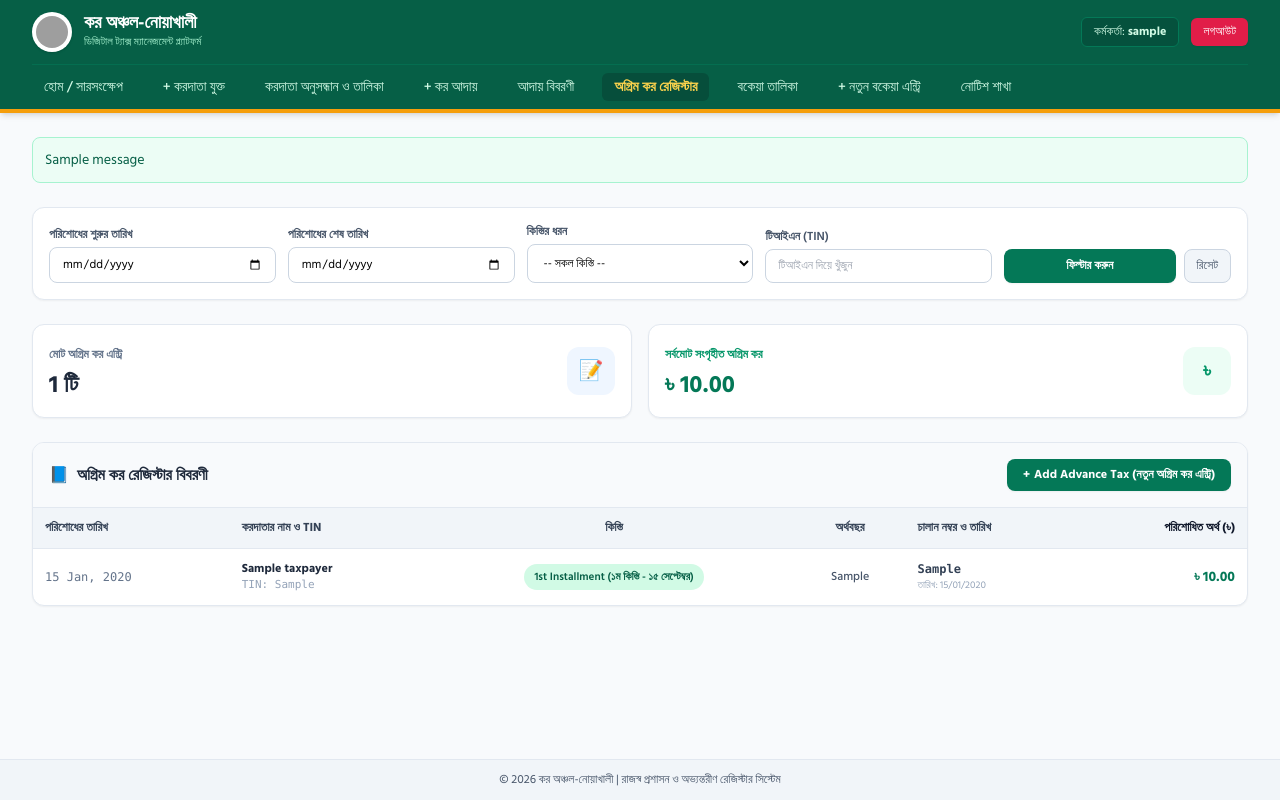
After one commit to Abu-Kowcher-Rmstu2/tax_management, a Django app: page /registers/advance/ in a window 1280 px wide. The commit adds this page. Run offline with Django 4.2, Linux system fonts and the light colour scheme; a user stored in the database is signed in; tables that the repository leaves empty hold one stand-in row (values such as "Sample post"); one stand-in notice (Sample message) is shown; some libraries are stand-ins or nearby versions; grey boxes are pictures that could not be loaded.

Commit message:
advance tax module added 21 sep

```diff
--- a/tax_manager/core/templates/core/arrear_list.html
+++ b/tax_manager/core/templates/core/arrear_list.html
@@ -40,7 +40,7 @@
                 <a href="{% url 'view_collections' %}" class="px-3 py-1 rounded-md hover:bg-emerald-700 transition text-emerald-100">আদায় বিবরণী</a>
                 <a href="{% url 'advance_register' %}" class="px-3 py-1 rounded-md hover:bg-emerald-700 transition text-emerald-100">অগ্রিম কর রেজিস্টার</a>
                 <a href="{% url 'arrear_list' %}" class="px-3 py-1 rounded-md bg-emerald-900 text-amber-300">বকেয়া তালিকা</a>
-                <a href="{% url 'arrear_register' %}" class="px-3 py-1 rounded-md hover:bg-emerald-700 transition text-emerald-100">+ নতুন বকেয়া এন্ট্রি</a>
+
                 <a href="{% url 'notice_section' %}" class="px-3 py-1 rounded-md hover:bg-emerald-700 transition text-emerald-100">নোটিশ শাখা</a>
             </div>
         </div>
--- a/tax_manager/core/templates/core/dashboard.html
+++ b/tax_manager/core/templates/core/dashboard.html
@@ -45,7 +45,8 @@
                 <a href="{% url 'add_collection' %}" class="px-3 py-1 rounded-md hover:bg-emerald-700 transition text-emerald-100">+ কর আদায় (Collection)</a>
                 <a href="{% url 'view_collections' %}" class="px-3 py-1 rounded-md hover:bg-emerald-700 transition text-emerald-100">আদায় বিবরণী (View Collection)</a>
                 <a href="{% url 'advance_register' %}" class="px-3 py-1 rounded-md hover:bg-emerald-700 transition text-emerald-100">অগ্রিম কর রেজিস্টার</a>
-                <a href="{% url 'arrear_register' %}" class="px-3 py-1 rounded-md hover:bg-emerald-700 transition text-emerald-100">বকেয়া কর রেজিস্টার</a>
+                <a href="{% url 'arrear_register' %}" class="px-3 py-1 rounded-md hover:bg-emerald-700 transition text-emerald-100">+ নতুন বকেয়া এন্ট্রি</a>
+                <a href="{% url 'arrear_list' %}" class="px-3 py-1 rounded-md bg-emerald-900 text-amber-300"> বকেয়া রেজিস্টার</a>
                 <a href="{% url 'notice_section' %}" class="px-3 py-1 rounded-md hover:bg-emerald-700 transition text-emerald-100">নোটিশ শাখা</a>
                 <a href="/admin/" class="px-3 py-1 rounded-md hover:bg-emerald-700 transition text-emerald-200 ml-auto">মাস্টার অ্যাডমিন ↗</a>
             </div>
--- /dev/null
+++ b/tax_manager/core/templates/core/register_advance.html
@@ -0,0 +1,179 @@
+<!DOCTYPE html>
+<html lang="bn">
+<head>
+    <meta charset="UTF-8">
+    <meta name="viewport" content="width=device-width, initial-scale=1.0">
+    <title>অগ্রিম কর রেজিস্টার | কর অঞ্চল-নোয়াখালী</title>
+    <script src="https://cdn.tailwindcss.com"></script>
+    <link href="https://fonts.googleapis.com/css2?family=Hind+Siliguri:wght@400;500;600;700&display=swap" rel="stylesheet">
+    <style>body { font-family: 'Hind Siliguri', sans-serif; background-color: #f8fafc; }</style>
+</head>
+<body class="min-h-screen flex flex-col justify-between">
+
+    <!-- হেডার বার -->
+    <header class="bg-emerald-800 text-white shadow-md border-b-4 border-amber-500 sticky top-0 z-50">
+        <div class="max-w-7xl mx-auto px-4 sm:px-6 lg:px-8">
+            <div class="flex items-center justify-between h-16">
+                <div class="flex items-center space-x-3">
+                    <img src="https://upload.wikimedia.org/wikipedia/commons/8/84/Government_Seal_of_Bangladesh.svg" alt="লগো" class="w-10 h-10 bg-white rounded-full p-1 shadow">
+                    <div>
+                        <h1 class="text-lg font-bold leading-none">কর অঞ্চল-নোয়াখালী</h1>
+                        <p class="text-[11px] text-emerald-200 mt-0.5">ডিজিটাল ট্যাক্স ম্যানেজমেন্ট প্ল্যাটফর্ম</p>
+                    </div>
+                </div>
+                <div class="flex items-center space-x-3">
+                    <span class="text-xs bg-emerald-900/80 px-3 py-1.5 rounded-md border border-emerald-700 text-emerald-100">
+                        কর্মকর্তা: <strong>{{ request.user.username }}</strong>
+                    </span>
+                    <a href="{% url 'logout' %}" class="bg-rose-600 hover:bg-rose-700 text-white text-xs px-3 py-1.5 rounded-md font-medium transition shadow-sm">লগআউট</a>
+                </div>
+            </div>
+
+            <!-- মেনুবার -->
+            <div class="flex space-x-1 sm:space-x-4 border-t border-emerald-700/60 py-2 overflow-x-auto text-xs sm:text-sm font-medium">
+                <a href="{% url 'dashboard' %}" class="px-3 py-1 rounded-md hover:bg-emerald-700 transition text-emerald-100">হোম / সারসংক্ষেপ</a>
+                <a href="{% url 'add_taxpayer' %}" class="px-3 py-1 rounded-md hover:bg-emerald-700 transition text-emerald-100">+ করদাতা যুক্ত</a>
+                <a href="{% url 'taxpayer_list' %}" class="px-3 py-1 rounded-md hover:bg-emerald-700 transition text-emerald-100">করদাতা অনুসন্ধান ও তালিকা</a>
+                <a href="{% url 'add_collection' %}" class="px-3 py-1 rounded-md hover:bg-emerald-700 transition text-emerald-100">+ কর আদায়</a>
+                <a href="{% url 'view_collections' %}" class="px-3 py-1 rounded-md hover:bg-emerald-700 transition text-emerald-100">আদায় বিবরণী</a>
+                <a href="{% url 'advance_register' %}" class="px-3 py-1 rounded-md bg-emerald-900 text-amber-300 font-bold">অগ্রিম কর রেজিস্টার</a>
+                <a href="{% url 'arrear_list' %}" class="px-3 py-1 rounded-md hover:bg-emerald-700 transition text-emerald-100">বকেয়া তালিকা</a>
+                <a href="{% url 'arrear_register' %}" class="px-3 py-1 rounded-md hover:bg-emerald-700 transition text-emerald-100">+ নতুন বকেয়া এন্ট্রি</a>
+                <a href="{% url 'notice_section' %}" class="px-3 py-1 rounded-md hover:bg-emerald-700 transition text-emerald-100">নোটিশ শাখা</a>
+            </div>
+        </div>
+    </header>
+
+    <!-- মূল কনটেন্ট -->
+    <main class="flex-grow max-w-7xl w-full mx-auto px-4 sm:px-6 lg:px-8 py-6 space-y-6">
+
+        {% if messages %}
+            {% for message in messages %}
+                <div class="p-3 text-sm rounded-lg border bg-emerald-50 text-emerald-800 border-emerald-200">
+                    {{ message }}
+                </div>
+            {% endfor %}
+        {% endif %}
+
+        <!-- ফিল্টারিং কার্ড -->
+        <div class="bg-white p-4 rounded-xl border border-slate-200 shadow-sm">
+            <form method="GET" action="{% url 'advance_register' %}" class="grid grid-cols-1 sm:grid-cols-2 md:grid-cols-5 gap-3 items-end">
+                <div>
+                    <label class="block text-xs font-semibold text-slate-600 mb-1">পরিশোধের শুরুর তারিখ</label>
+                    <input type="date" name="start_date" value="{{ start_date }}" class="w-full text-xs border border-slate-300 rounded-lg px-3 py-2 focus:ring-2 focus:ring-emerald-500 focus:outline-none">
+                </div>
+                <div>
+                    <label class="block text-xs font-semibold text-slate-600 mb-1">পরিশোধের শেষ তারিখ</label>
+                    <input type="date" name="end_date" value="{{ end_date }}" class="w-full text-xs border border-slate-300 rounded-lg px-3 py-2 focus:ring-2 focus:ring-emerald-500 focus:outline-none">
+                </div>
+                <div>
+                    <label class="block text-xs font-semibold text-slate-600 mb-1">কিস্তির ধরন</label>
+                    <select name="installment" class="w-full text-xs border border-slate-300 rounded-lg px-3 py-2 focus:ring-2 focus:ring-emerald-500 focus:outline-none bg-white">
+                        <option value="">-- সকল কিস্তি --</option>
+                        <option value="1ST" {% if installment_query == '1ST' %}selected{% endif %}>১ম কিস্তি</option>
+                        <option value="2ND" {% if installment_query == '2ND' %}selected{% endif %}>২য় কিস্তি</option>
+                        <option value="3RD" {% if installment_query == '3RD' %}selected{% endif %}>৩য় কিস্তি</option>
+                        <option value="4TH" {% if installment_query == '4TH' %}selected{% endif %}>৪র্থ কিস্তি</option>
+                    </select>
+                </div>
+                <div>
+                    <label class="block text-xs font-semibold text-slate-600 mb-1">টিআইএন (TIN)</label>
+                    <input type="text" name="tin" value="{{ tin_query }}" placeholder="টিআইএন দিয়ে খুঁজুন" class="w-full text-xs border border-slate-300 rounded-lg px-3 py-2 focus:ring-2 focus:ring-emerald-500 focus:outline-none">
+                </div>
+                <div class="flex gap-2">
+                    <button type="submit" class="w-full bg-emerald-700 hover:bg-emerald-800 text-white text-xs font-semibold py-2 rounded-lg transition shadow-sm">
+                        ফিল্টার করুন
+                    </button>
+                    <a href="{% url 'advance_register' %}" class="bg-slate-100 hover:bg-slate-200 text-slate-600 text-xs px-3 py-2 rounded-lg border border-slate-300 transition">
+                        রিসেট
+                    </a>
+                </div>
+            </form>
+        </div>
+
+        <!-- সারসংক্ষেপ কার্ড -->
+        <div class="grid grid-cols-1 sm:grid-cols-2 gap-4">
+            <div class="bg-white p-4 rounded-xl border border-slate-200 shadow-sm flex items-center justify-between">
+                <div>
+                    <span class="text-xs text-slate-500 font-semibold">মোট অগ্রিম কর এন্ট্রি</span>
+                    <p class="text-2xl font-bold text-slate-800 mt-1">{{ total_count }} টি</p>
+                </div>
+                <div class="w-12 h-12 rounded-xl bg-blue-50 text-blue-600 flex items-center justify-center text-xl font-bold">
+                    📝
+                </div>
+            </div>
+            <div class="bg-white p-4 rounded-xl border border-slate-200 shadow-sm flex items-center justify-between">
+                <div>
+                    <span class="text-xs text-emerald-600 font-semibold">সর্বমোট সংগৃহীত অগ্রিম কর</span>
+                    <p class="text-2xl font-bold text-emerald-700 mt-1">৳ {{ total_amount|floatformat:2 }}</p>
+                </div>
+                <div class="w-12 h-12 rounded-xl bg-emerald-50 text-emerald-600 flex items-center justify-center text-xl font-bold">
+                    ৳
+                </div>
+            </div>
+        </div>
+
+        <!-- তালিকা টেবিল -->
+        <div class="bg-white rounded-xl border border-slate-200 shadow-sm overflow-hidden">
+            <div class="p-4 bg-slate-50 border-b border-slate-200 flex flex-col sm:flex-row justify-between items-start sm:items-center gap-3">
+                <h2 class="text-base font-bold text-slate-800 flex items-center gap-2">
+                    <span>📘</span> অগ্রিম কর রেজিস্টার বিবরণী
+                </h2>
+                <a href="{% url 'add_advance_tax' %}" class="px-4 py-2 bg-emerald-700 hover:bg-emerald-800 text-white text-xs font-bold rounded-lg transition shadow-sm flex items-center gap-1">
+                    <span>+</span> Add Advance Tax (নতুন অগ্রিম কর এন্ট্রি)
+                </a>
+            </div>
+
+            <div class="overflow-x-auto">
+                <table class="w-full text-left text-xs text-slate-600">
+                    <thead class="bg-slate-100 text-slate-700 uppercase font-semibold border-b border-slate-200">
+                        <tr>
+                            <th class="p-3">পরিশোধের তারিখ</th>
+                            <th class="p-3">করদাতার নাম ও TIN</th>
+                            <th class="p-3 text-center">কিস্তি</th>
+                            <th class="p-3 text-center">অর্থবছর</th>
+                            <th class="p-3">চালান নম্বর ও তারিখ</th>
+                            <th class="p-3 text-right font-bold text-slate-900">পরিশোধিত অর্থ (৳)</th>
+                        </tr>
+                    </thead>
+                    <tbody class="divide-y divide-slate-100">
+                        {% for item in records %}
+                        <tr class="hover:bg-slate-50 transition">
+                            <td class="p-3 font-mono text-slate-500">
+                                {{ item.payment_date|date:"d M, Y" }}
+                            </td>
+                            <td class="p-3">
+                                <div class="font-bold text-slate-800">{{ item.taxpayer.name }}</div>
+                                <div class="text-[11px] font-mono text-slate-400">TIN: {{ item.taxpayer.tin }}</div>
+                            </td>
+                            <td class="p-3 text-center">
+                                <span class="px-2.5 py-1 rounded-full text-[11px] font-semibold bg-emerald-100 text-emerald-800">
+                                    {{ item.get_installment_display }}
+                                </span>
+                            </td>
+                            <td class="p-3 text-center font-medium">{{ item.fiscal_year }}</td>
+                            <td class="p-3">
+                                <div class="font-mono font-semibold text-slate-700">{{ item.challan_no }}</div>
+                                <div class="text-[10px] text-slate-400">তারিখ: {{ item.challan_date|date:"d/m/Y" }}</div>
+                            </td>
+                            <td class="p-3 text-right font-bold text-emerald-700 text-sm">
+                                ৳ {{ item.paid_amount|floatformat:2 }}
+                            </td>
+                        </tr>
+                        {% empty %}
+                        <tr>
+                            <td colspan="6" class="p-8 text-center text-slate-400">কোনো অগ্রিম কর ডাটা পাওয়া যায়নি। উপরে "+ Add Advance Tax" বাটনে ক্লিক করে নতুন এন্ট্রি দিন।</td>
+                        </tr>
+                        {% endfor %}
+                    </tbody>
+                </table>
+            </div>
+        </div>
+    </main>
+
+    <footer class="bg-slate-100 border-t border-slate-200 py-3 text-center text-xs text-slate-600">
+        <p>© 2026 কর অঞ্চল-নোয়াখালী | রাজস্ব প্রশাসন ও অভ্যন্তরীণ রেজিস্টার সিস্টেম</p>
+    </footer>
+
+</body>
+</html>
--- a/tax_manager/core/views.py
+++ b/tax_manager/core/views.py
@@ -6,6 +6,7 @@ from django.contrib.auth.decorators import login_required
 from django.contrib import messages
 from django.db.models import Sum
 from .models import Taxpayer, TaxTransaction, TaxNotice, TaxAssessment
+from .models import AdvanceTaxRegister
 
 def home_view(request):
     if request.user.is_authenticated:
@@ -61,13 +62,93 @@ def dashboard_view(request):
     return render(request, 'core/dashboard.html', context)
 
 
+    from .models import AdvanceTaxRegister
+
 @login_required(login_url='home')
 def advance_register_view(request):
-    """অগ্রিম কর রেজিস্টার"""
-    records = TaxTransaction.objects.filter(transaction_type='ADVANCE').select_related('taxpayer').order_by('-payment_date')
-    total_amount = records.aggregate(total=Sum('amount'))['total'] or 0.00
-    return render(request, 'core/register_advance.html', {'records': records, 'total_amount': total_amount})
+    """অগ্রিম কর রেজিস্টার তালিকা ও সারসংক্ষেপ ভিউ"""
+    tin_query = request.GET.get('tin', '').strip()
+    installment_query = request.GET.get('installment', '').strip()
+    start_date = request.GET.get('start_date', '').strip()
+    end_date = request.GET.get('end_date', '').strip()
 
+    records = AdvanceTaxRegister.objects.select_related('taxpayer').all().order_by('-payment_date')
+
+    if tin_query:
+        records = records.filter(taxpayer__tin__icontains=tin_query)
+    if installment_query:
+        records = records.filter(installment=installment_query)
+    if start_date:
+        records = records.filter(payment_date__gte=start_date)
+    if end_date:
+        records = records.filter(payment_date__lte=end_date)
+
+    total_amount = records.aggregate(total=Sum('paid_amount'))['total'] or Decimal('0.00')
+
+    context = {
+        'records': records,
+        'total_amount': total_amount,
+        'total_count': records.count(),
+        'tin_query': tin_query,
+        'installment_query': installment_query,
+        'start_date': start_date,
+        'end_date': end_date,
+    }
+    return render(request, 'core/register_advance.html', context)
+
+
+@login_required(login_url='home')
+def add_advance_tax_view(request):
+    """নতুন অগ্রিম কর এন্ট্রি ভিউ"""
+    if request.method == 'POST':
+        taxpayer_id = request.POST.get('taxpayer_id')
+        tin = request.POST.get('tin', '').strip()
+        fiscal_year = request.POST.get('fiscal_year', '2026-2027').strip()
+        installment = request.POST.get('installment')
+        payment_date = request.POST.get('payment_date')
+        paid_amount = Decimal(request.POST.get('paid_amount') or '0.00')
+        challan_no = request.POST.get('challan_no', '').strip()
+        challan_date = request.POST.get('challan_date')
+        remarks = request.POST.get('remarks', '').strip()
+
+        taxpayer = None
+        if taxpayer_id:
+            taxpayer = Taxpayer.objects.filter(id=taxpayer_id).first()
+        if not taxpayer and tin:
+            taxpayer = Taxpayer.objects.filter(tin=tin).first()
+
+        if not taxpayer:
+            messages.error(request, f'টিআইএন "{tin}" দিয়ে কোনো করদাতা ডাটাবেজে পাওয়া যায়নি!')
+            return render(request, 'core/advance_tax_form.html')
+
+        # ১. অগ্রিম কর রেজিস্টারে সংরক্ষণ
+        AdvanceTaxRegister.objects.create(
+            taxpayer=taxpayer,
+            fiscal_year=fiscal_year,
+            installment=installment,
+            payment_date=payment_date,
+            paid_amount=paid_amount,
+            challan_no=challan_no,
+            challan_date=challan_date,
+            remarks=remarks
+        )
+
+        # ২. ড্যাশবোর্ডের মোট কালেকশনের সাথে সিঙ্ক রাখতে TaxTransaction এ এন্ট্রি
+        TaxTransaction.objects.create(
+            taxpayer=taxpayer,
+            fiscal_year=fiscal_year,
+            transaction_type='ADVANCE',
+            challan_no=challan_no,
+            challan_date=challan_date,
+            payment_date=payment_date,
+            amount=paid_amount,
+            remarks=f"অগ্রিম কর ({installment}) - {remarks}"
+        )
+
+        messages.success(request, f'করদাতা {taxpayer.name}-এর অগ্রিম কর (৳ {paid_amount}) সফলভাবে সংরক্ষণ করা হয়েছে।')
+        return redirect('advance_register')
+
+    return render(request, 'core/advance_tax_form.html')
 
 from decimal import Decimal
 from django.db.models import Sum
--- a/tax_manager/tax_manager/urls.py
+++ b/tax_manager/tax_manager/urls.py
@@ -34,6 +34,7 @@ urlpatterns = [
     path('collection/new/', views.add_collection_view, name='add_collection'),
     path('collections/view/', views.view_collections_view, name='view_collections'),
     path('registers/advance/', views.advance_register_view, name='advance_register'),
+    path('registers/advance/add/', views.add_advance_tax_view, name='add_advance_tax'),
     path('registers/arrear/', views.arrear_register_view, name='arrear_register'),
     path('notices/', views.notice_section_view, name='notice_section'),
     path('api/taxpayers/search/', views.search_taxpayer_api, name='search_taxpayer_api'),
@@ -42,6 +43,6 @@ urlpatterns = [
     path('arrears/pay/<int:arrear_id>/', views.collect_arrear_payment, name='collect_arrear_payment'),
     path('api/search-taxpayer/', views.search_taxpayer_by_tin, name='search_taxpayer_by_tin'),
     path('notices/arrear/search/', views.generate_arrear_notice_view, name='generate_arrear_notice'),
-path('notices/arrear/print/<int:taxpayer_id>/', views.print_arrear_notice_view, name='print_arrear_notice'),
+    path('notices/arrear/print/<int:taxpayer_id>/', views.print_arrear_notice_view, name='print_arrear_notice'),
 
 ]
```
Also changed, not shown: tax_manager/core/admin.py (+46 -0 lines), tax_manager/core/models.py (+29 -0 lines), tax_manager/core/templates/core/advance_tax_form.html (added, +169 -0 lines), tax_manager/core/migrations/0010_advancetaxregister.py (added).
